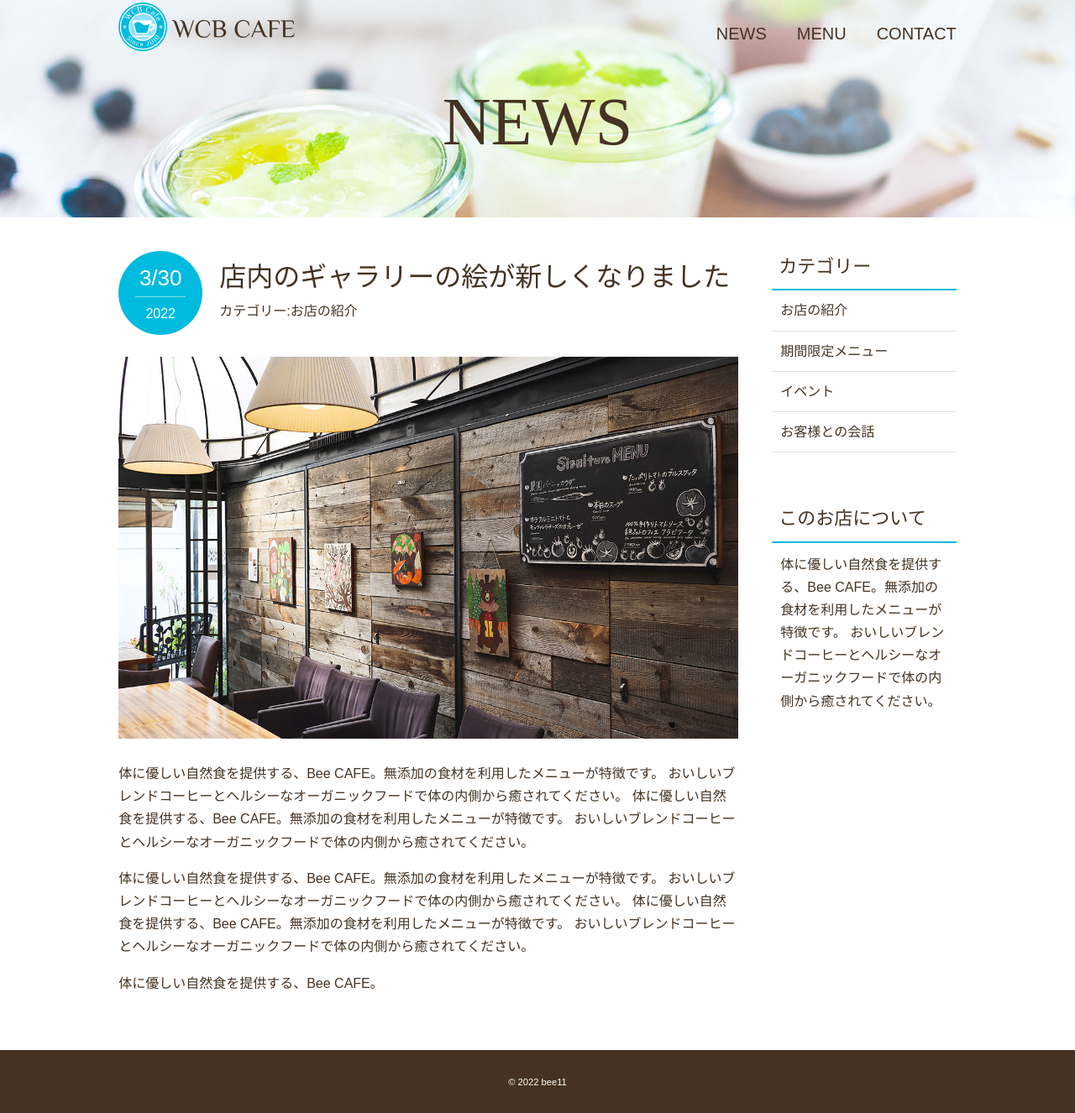
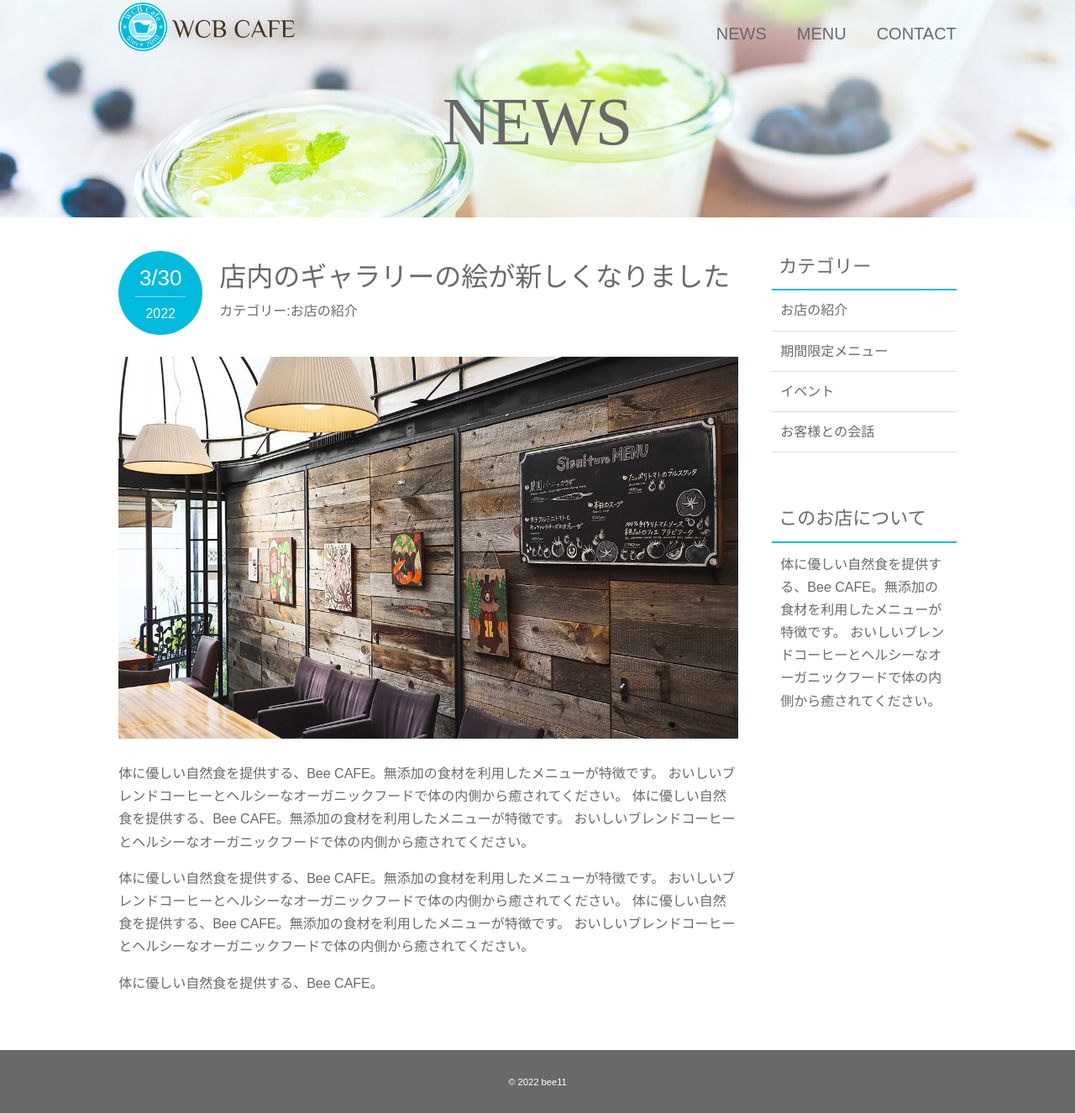
Before and after one commit to bns11/mysite, a plain HTML site: page news.html in a window 1280 px wide. Shown: the part 11-1337 px from the top of the page at 84% size. Drawn offline with Linux system fonts and the light colour scheme; some packages are replaced by stand-ins of ours; a web font is replaced by a local one.

Commit message:
stylesheet update

```diff
--- a/css/style.css
+++ b/css/style.css
@@ -9,7 +9,7 @@ html {
 body {
     font-family: "Yu Gothic Medium", "游ごシック Medium", YuGothic, "游ゴシック体", "ヒラギノ各ゴ Pro W3", sans-serif;
     line-height: 1.7;
-    color: #432;
+    color: #696969;
 }
 
 a {
@@ -40,7 +40,7 @@ img {
 }
 
 .main-nav a {
-    color: #432;
+    color: #696969;
 
 }
 
@@ -81,7 +81,7 @@ img {
 /* ボタン */
 .button {
     font-size: 1.375rem;
-    background: #0bd;
+    background: #696969;
     color: #fff;
     border-radius: 5px;
     padding: 18px 32px;
@@ -110,7 +110,7 @@ img {
 }
 
 footer {
-    background: #432;
+    background: #696969;
     text-align: center;
     padding: 26px 0;
 }
@@ -203,7 +203,7 @@ aside p {
 }
 
 .sub-menu a {
-    color: #432;
+    color: #696969;
     padding: 10px;
     display: block;
 }
```
